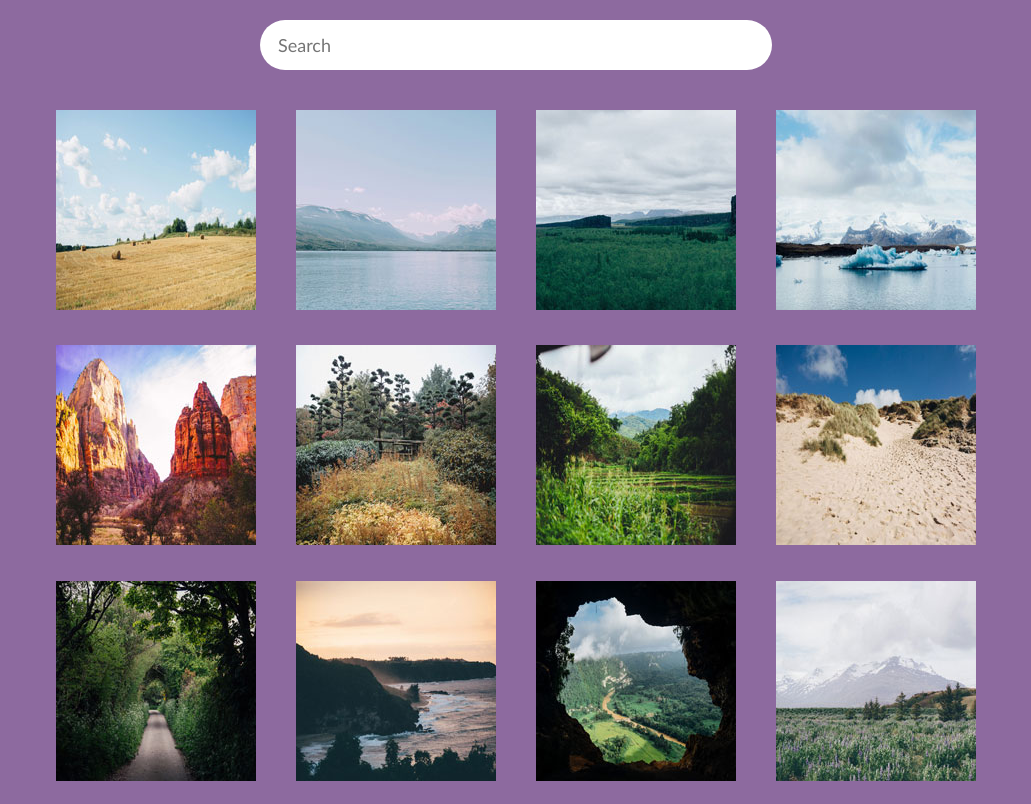
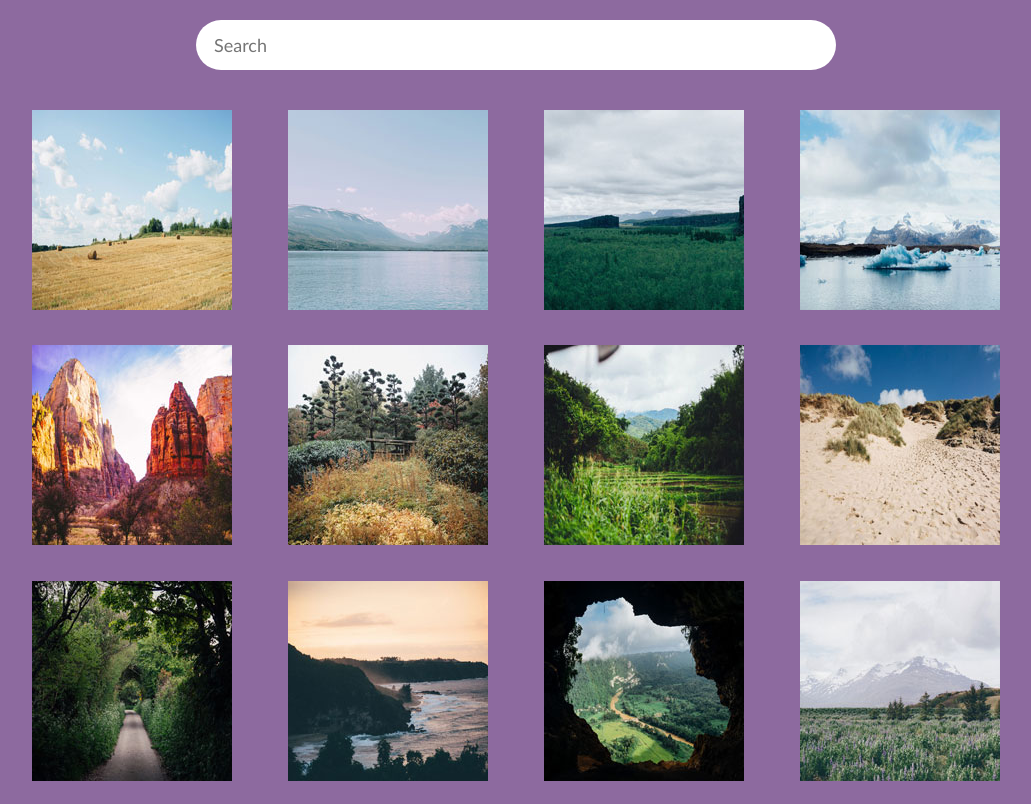
Before and after one commit to SSCeorge/Interactive-Photo-Gallery, a website: page index.html in a window 1280 px wide. Shown: the whole page, without its empty margins (124-1155 px from the left). Drawn offline with Linux system fonts and the light colour scheme.

Commit message:
updated thumbnail gallery at 1024px

```diff
--- a/css/styles.css
+++ b/css/styles.css
@@ -10,9 +10,9 @@ body {
 }
 
 input[type="search"] {
-    width: 40%;
+    width: 50%;
     height: 50px;
-    margin: 20px 30% 40px;
+    margin: 20px 25% 40px;
     border-radius: 2rem;
     border-style: none;
     text-indent: 1rem;
@@ -20,13 +20,14 @@ input[type="search"] {
 }
 
 main {
-    width: 75%;
+    width: 100%;
     margin: 0 auto 20px;
+    max-width: 1024px;
 }
 
 .gallery {
     display: grid;
-    grid-template-columns: repeat(auto-fit, minmax(200px, 1fr));
+    grid-template-columns: repeat(auto-fit, minmax(250px, 1fr));
     justify-items: center;
     row-gap: 2rem;
 }
```
